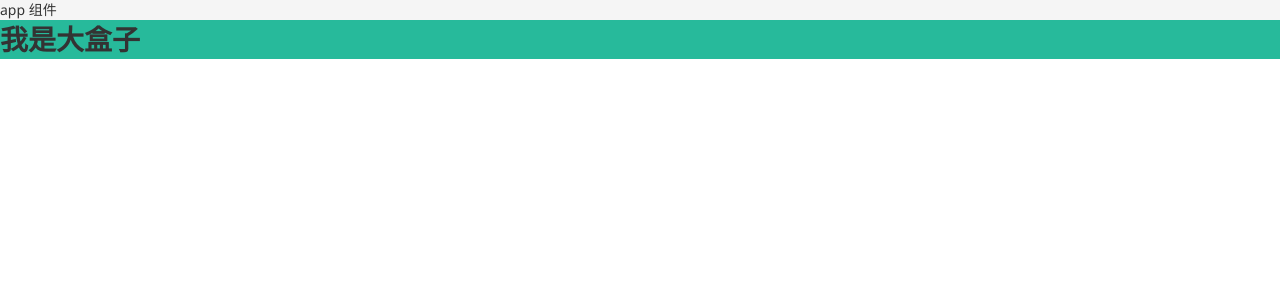
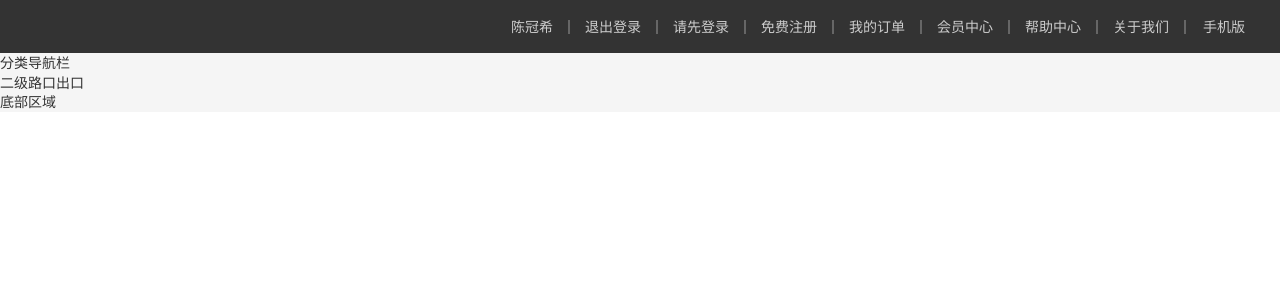
Before and after one commit to YouthguyZ/online-shopping, a Vue app: page /#/ in a window 1280 px wide. Shown: the top 300 px of the page. Built offline with nearby package versions, Linux system fonts and the light colour scheme; no server answers; a small style sheet from the web is missing.

Commit message:
feat:完成了顶部导航栏

```diff
--- a/index.html
+++ b/index.html
@@ -4,7 +4,11 @@
     <meta charset="UTF-8" />
     <link rel="icon" href="/favicon.ico" />
     <meta name="viewport" content="width=device-width, initial-scale=1.0" />
-    <title>Vite App</title>
+    <link
+      rel="stylesheet"
+      href="//at.alicdn.com/t/font_2143783_iq6z4ey5vu.css"
+    />
+    <title>小兔鲜儿</title>
   </head>
   <body>
     <div id="app"></div>
--- a/package.json
+++ b/package.json
@@ -10,7 +10,8 @@
   "dependencies": {
     "axios": "^0.27.2",
     "normalize.css": "^8.0.1",
-    "vue": "^3.2.25"
+    "vue": "^3.2.25",
+    "vue-router": "^4.1.0"
   },
   "devDependencies": {
     "@types/node": "^18.0.1",
@@ -18,6 +19,7 @@
     "less": "^4.1.3",
     "typescript": "^4.5.4",
     "vite": "^2.9.9",
+    "vite-plugin-vue-setup-extend": "^0.4.0",
     "vue-tsc": "^0.34.7"
   }
 }
--- a/src/App.vue
+++ b/src/App.vue
@@ -1,16 +1,18 @@
 <template>
-  <div>
+  <!-- <div>
     app 组件
   </div>
-  <h1>我是大盒子</h1>
+  <h1>我是大盒子</h1> -->
+  <!--  路由入口 -->
+  <router-view/>
 </template>
 
 <script setup lang="ts">
 // 路径改写
-import axios from '@/utils/request';
+// import axios from '@/utils/request';
 
 // 测试接口
-axios.get('/home/index').then(res=>console.log(res))
+// axios.get('/home/index').then(res=>console.log(res))
 </script>
 
 <style scoped lang="less">
@@ -18,8 +20,8 @@ axios.get('/home/index').then(res=>console.log(res))
 // 配置vite.config 默认导入
 // @import '@/assets/styles/variable.less';
 // @import '@/assets/styles/mixins.less';
-h1 {
-  background-color: @xtxColor;
-  .hoverShadow();
-}
+// h1 {
+//   background-color: @xtxColor;
+//   .hoverShadow();
+// }
 </style>
--- a/src/main.ts
+++ b/src/main.ts
@@ -5,4 +5,7 @@ import 'normalize.css'
 // 导入公共样式
 import '@/assets/styles/common.less'
 
-createApp(App).mount('#app')
+import router from '@/router/index'
+
+
+createApp(App).use(router).mount('#app')
--- /dev/null
+++ b/src/router/index.ts
@@ -0,0 +1,14 @@
+import {createRouter ,createWebHashHistory}from 'vue-router'
+
+// 导入首页组件
+import Layout from '@/views/Layout/index.vue'
+const router= createRouter({
+  routes:[
+    {path:'/',
+    component:Layout
+  },
+  {path:'/login',component:()=>import('@/views/Login/index.vue')}
+  ],
+  history:createWebHashHistory()
+})
+export default router
--- /dev/null
+++ b/src/views/Layout/components/app-topnav.vue
@@ -0,0 +1,55 @@
+<script lang="ts" setup name="AppTopnav"></script>
+
+<template>
+  <nav class="app-topnav">
+    <div class="container">
+      <ul>
+        <li>
+          <a href="javascript:;"><i class="iconfont icon-user"></i>陈冠希</a>
+        </li>
+        <li><a href="javascript:;">退出登录</a></li>
+        <li><a href="javascript:;">请先登录</a></li>
+        <li><a href="javascript:;">免费注册</a></li>
+        <li><a href="javascript:;">我的订单</a></li>
+        <li><a href="javascript:;">会员中心</a></li>
+        <li><a href="javascript:;">帮助中心</a></li>
+        <li><a href="javascript:;">关于我们</a></li>
+        <li>
+          <a href="javascript:;"><i class="iconfont icon-phone"></i>手机版</a>
+        </li>
+      </ul>
+    </div>
+  </nav>
+</template>
+
+<style scoped lang="less">
+.app-topnav {
+  background: #333;
+  ul {
+    display: flex;
+    height: 53px;
+    justify-content: flex-end;
+    align-items: center;
+    li {
+      a {
+        padding: 0 15px;
+        color: #cdcdcd;
+        line-height: 1;
+        display: inline-block;
+        i {
+          font-size: 14px;
+          margin-right: 2px;
+        }
+        &:hover {
+          color: @xtxColor;
+        }
+      }
+      ~ li {
+        a {
+          border-left: 2px solid #666;
+        }
+      }
+    }
+  }
+}
+</style>
--- /dev/null
+++ b/src/views/Layout/index.vue
@@ -0,0 +1,16 @@
+<template>
+  <AppTopnav/>
+  <div>分类导航栏</div>
+  <div>二级路口出口</div>
+  <div>底部区域</div>
+
+</template>
+
+<script name="Layout" setup lang="ts">
+import AppTopnav from './components/app-topnav.vue';
+
+</script>
+
+<style scoped>
+
+</style>
--- /dev/null
+++ b/src/views/Login/index.vue
@@ -0,0 +1,13 @@
+<template>
+  <div>
+    登录页
+  </div>
+</template>
+
+<script name="Login" setup lang="ts">
+
+</script>
+
+<style scoped>
+
+</style>
--- a/vite.config.ts
+++ b/vite.config.ts
@@ -1,11 +1,12 @@
 import { defineConfig } from 'vite'
 import vue from '@vitejs/plugin-vue'
-
+import vueSetupExtend from 'vite-plugin-vue-setup-extend'
+// 小插件 组件 name 显示
 const path =require('path')
 // https://vitejs.dev/config/
 // 配置@路径别名
 export default defineConfig({
-  plugins: [vue()],
+  plugins: [vue(),vueSetupExtend()],
   resolve: {
     alias: {
       '@': path.resolve(__dirname, './src')
```
Also changed, not shown: 1 other file (tests, documents, lock files or other folders).
